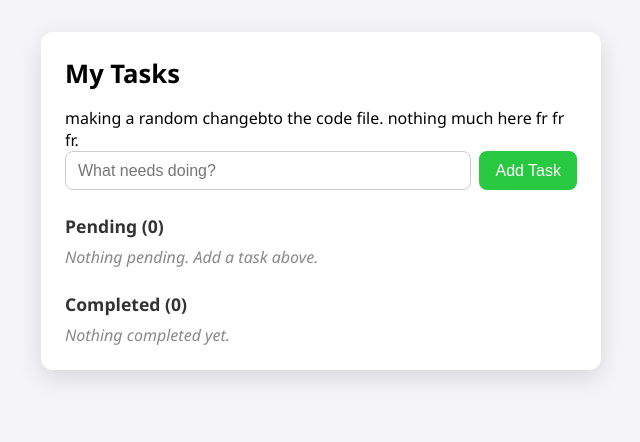
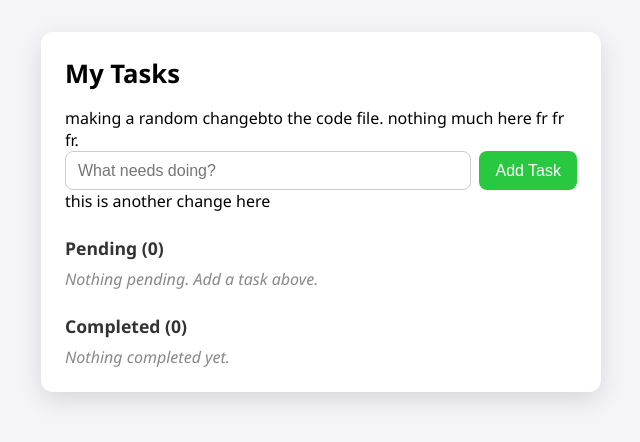
Before and after one commit to Umarpython001/OIBSIP, a plain HTML site: page WebDev-Level2-ToDoApp/index.html in a window 1280 px wide. Shown: the whole page, without its empty margins (319-959 px from the left). Drawn offline with Linux system fonts and the light colour scheme.

Commit message:
Update index.html

```diff
--- a/WebDev-Level2-ToDoApp/index.html
+++ b/WebDev-Level2-ToDoApp/index.html
@@ -20,6 +20,8 @@
                    maxlength="200" autocomplete="off" aria-label="New task text">
             <button type="submit">Add Task</button>
         </form>
+
+        this is another change here
         <!-- Validation / feedback line under the form -->
         <p id="form-error" class="error" role="alert" hidden></p>
 
```
